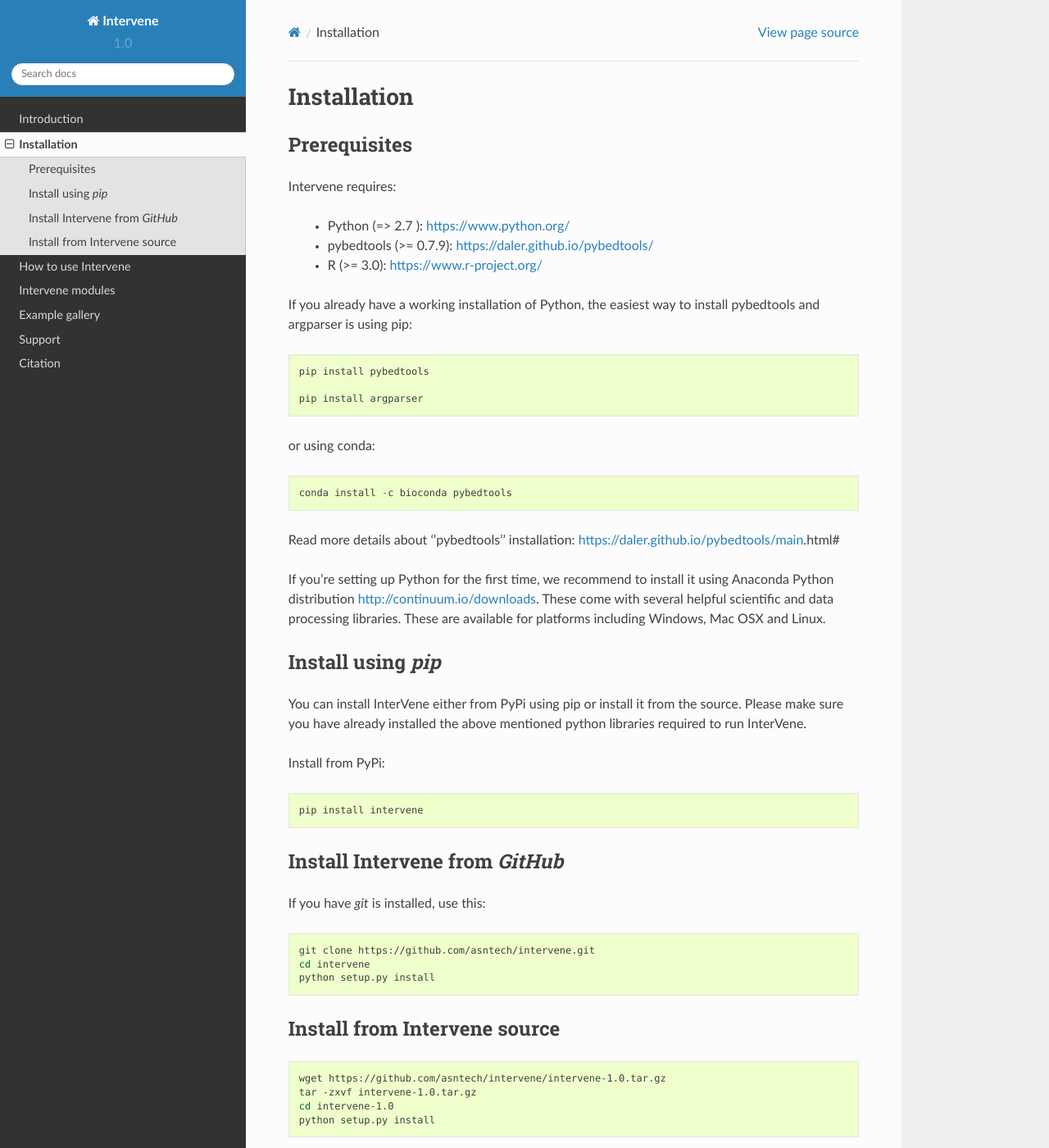
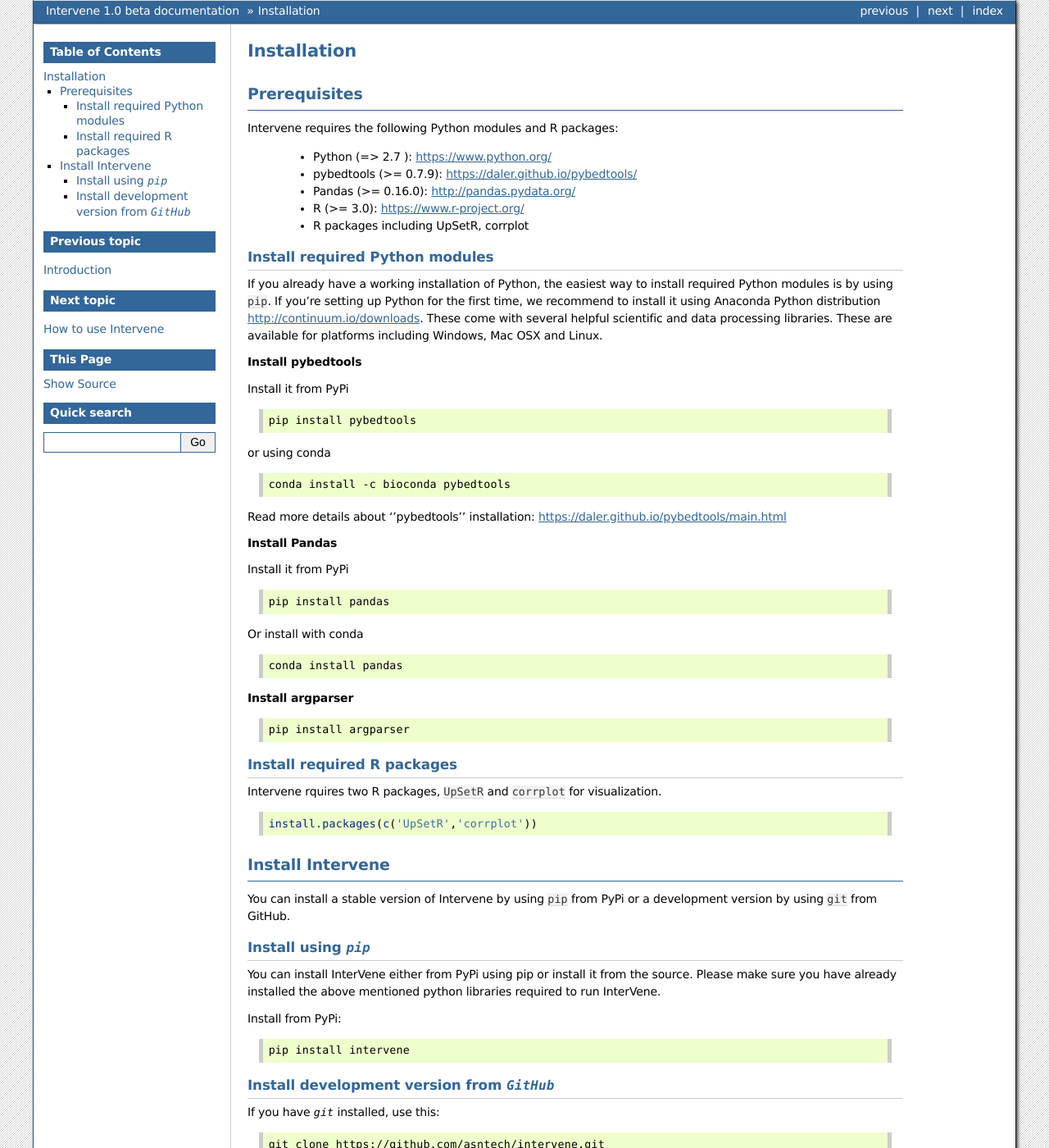
Before and after one commit to asntech/intervene, a Sphinx documentation site: the page built from docs/install.rst, in a window 1280 px wide and 1400 px high. Shown: the whole window at 82% size. Built offline with Sphinx 7.4.7, drawn with Linux system fonts in a browser that asks for light colours; some of the changed text lies outside the part shown.

Commit message:
Made changes to docs

```diff
--- a/docs/conf.py
+++ b/docs/conf.py
@@ -60,7 +60,7 @@
 # The short X.Y version.
 version = '1.0'
 # The full version, including alpha/beta/rc tags.
-release = '1'
+release = '1.0 beta'
 
 # The language for content autogenerated by Sphinx. Refer to documentation
 # for a list of supported languages.
@@ -351,12 +351,14 @@
 #epub_max_image_width = 0
 
 # How to display URL addresses: 'footnote', 'no', or 'inline'.
-#epub_show_urls = 'inline'
+epub_show_urls = 'inline'
 
 # If false, no index is generated.
 #epub_use_index = True
 import sphinx_rtd_theme
 
-html_theme = "sphinx_rtd_theme"
+#html_theme = "sphinx_rtd_theme"
 
-html_theme_path = [sphinx_rtd_theme.get_html_theme_path()]
+html_theme = "bizstyle"
+
+#html_theme_path = [sphinx_rtd_theme.get_html_theme_path()]
--- a/docs/install.rst
+++ b/docs/install.rst
@@ -1,28 +1,72 @@
 Installation
-============
+############
 
 Prerequisites
--------------
-Intervene requires:
+=============
+Intervene requires the following Python modules and R packages:
+
 
 	* Python (=> 2.7 ): https://www.python.org/
 	* pybedtools (>= 0.7.9): https://daler.github.io/pybedtools/
+	* Pandas (>= 0.16.0): http://pandas.pydata.org/
 	* R (>= 3.0): https://www.r-project.org/
+	* R packages including UpSetR, corrplot
 
-If you already have a working installation of Python, the easiest way to install pybedtools and argparser is using pip::
+Install required Python modules
+-------------------------------
+
+If you already have a working installation of Python, the easiest way to install required Python modules is by using ``pip``. If you're setting up Python for the first time, we recommend to install it using Anaconda Python distribution http://continuum.io/downloads. These come with several helpful scientific and data processing libraries. These are available for platforms including Windows, Mac OSX and Linux.
+
+**Install pybedtools**
+
+Install it from PyPi
+
+.. code-block:: bash
 
 	pip install pybedtools
 
-	pip install argparser
+or using conda
 
-or using conda::
+.. code-block:: bash
 
 	conda install -c bioconda pybedtools
 
-Read more details about ''pybedtools'' installation: https://daler.github.io/pybedtools/main.html#
+Read more details about ''pybedtools'' installation: https://daler.github.io/pybedtools/main.html
 
-If you're setting up Python for the first time, we recommend to install it using Anaconda Python distribution http://continuum.io/downloads. These come with several helpful scientific and data processing libraries. These are available for platforms including Windows, Mac OSX and Linux.
 
+**Install Pandas**
+
+Install it from PyPi
+
+.. code-block:: bash
+
+	pip install pandas
+
+Or install with conda
+
+.. code-block:: bash
+
+	conda install pandas
+
+
+**Install argparser**
+
+.. code-block:: bash
+
+	pip install argparser
+
+
+Install required R packages
+---------------------------
+Intervene rquires two R packages, ``UpSetR`` and ``corrplot`` for visualization.
+
+.. code-block:: R
+
+    install.packages(c('UpSetR','corrplot'))
+
+Install Intervene
+=================
+You can install a stable version of Intervene by using ``pip`` from PyPi or a development version by using ``git`` from GitHub.
 
 Install using `pip`
 -------------------
@@ -32,23 +76,13 @@
 
 	pip install intervene
 
-Install Intervene from `GitHub`
-------------------------------
+Install development version from `GitHub`
+-----------------------------------------
 
-If you have `git` is installed, use this:
+If you have `git` installed, use this:
 
 .. code-block:: bash
 
     git clone https://github.com/asntech/intervene.git
     cd intervene
     python setup.py install
-
-Install from Intervene source
------------------------------
-
-.. code-block:: bash
-
-	wget https://github.com/asntech/intervene/intervene-1.0.tar.gz
-	tar -zxvf intervene-1.0.tar.gz
-	cd intervene-1.0
-	python setup.py install
```
Also changed, not shown: docs/how_to_use.rst (+30 -12 lines), docs/modules.rst (+62 -57 lines).
